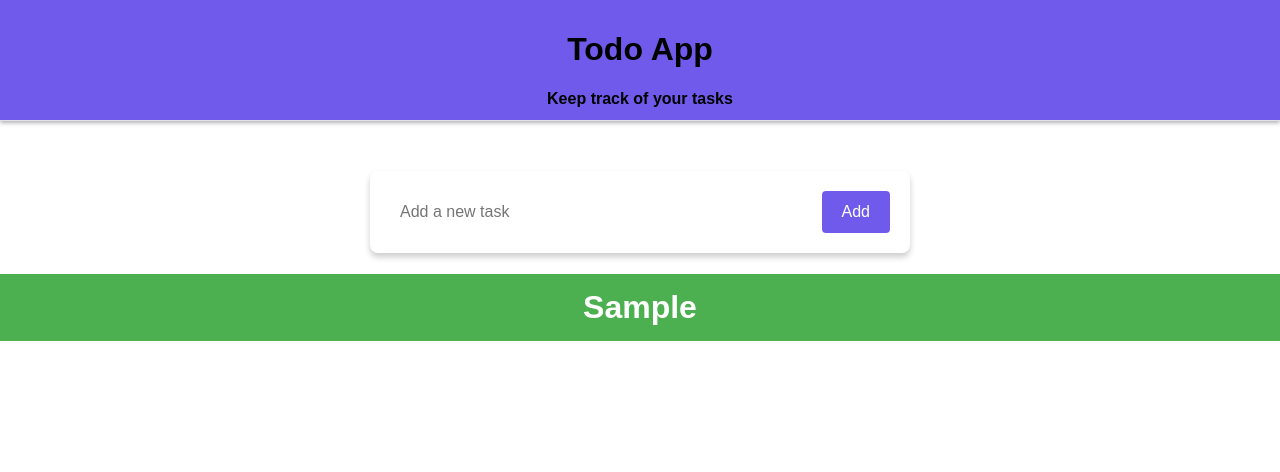
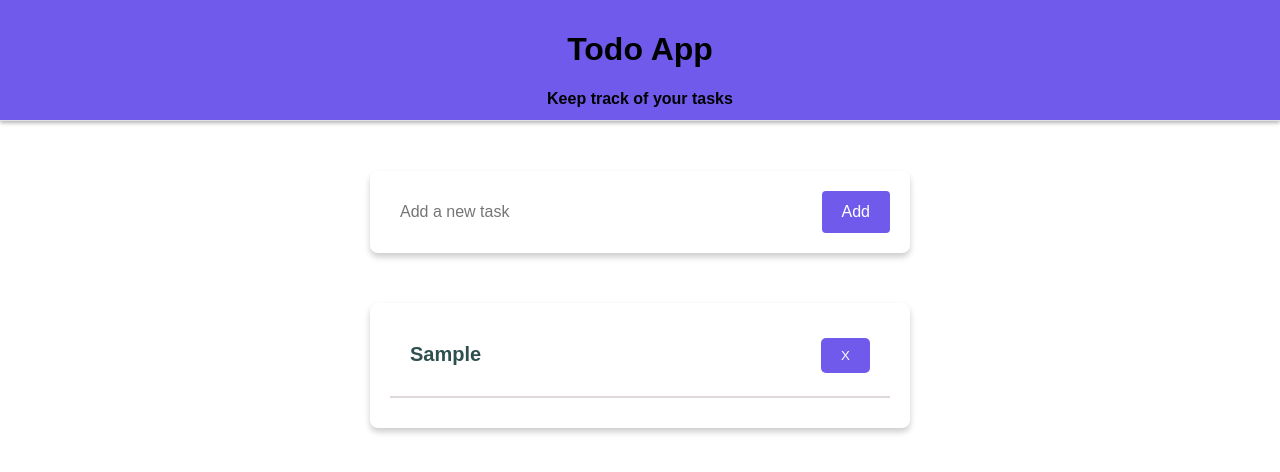
Before and after one commit to gabrielal4k/todoapp_react, a React (Vite) app in the folder todoapp/: page / in a window 1280 px wide. Both pictures are taken after typing "Sample" into the empty fields and a click on the button "Add". Shown: the top 472 px of the page. Built offline with nearby package versions, Linux system fonts and the light colour scheme.

Commit message:
component for complete

```diff
--- a/todoapp/src/component/Form.jsx
+++ b/todoapp/src/component/Form.jsx
@@ -3,13 +3,18 @@ import styles from "./form.module.css";
 
 
 export default function Form({todos, setTodos}){
-    const [todo, setTodo] = useState("");
+    // const [todo, setTodo] = useState("");
+    const [todo, setTodo] = useState({name: "", done: false});
 
     function handleSubmit(e) {
 
         e.preventDefault();
+        // if (todo.trim() === "") {
+        //     return;
+        // }
+
         setTodos([...todos, todo]);
-        setTodo("");
+        setTodo({name: "", done: false});
     }
 
     return(
@@ -17,8 +22,8 @@ export default function Form({todos, setTodos}){
                 <div className={styles.inputContainer}>
                     <input type="text"
                         className={styles.modernInput}
-                        onChange={(e) => setTodo(e.target.value) }
-                        value={todo}
+                        onChange={(e) => setTodo({name: e.target.value, done:false}) }
+                        value={todo.name}
                         placeholder="Add a new task" />
                     <button
                         className={styles.modernButton}
--- a/todoapp/src/component/Todo.jsx
+++ b/todoapp/src/component/Todo.jsx
@@ -11,7 +11,7 @@ export default function Todo(){
     return (
         <div>
             <Form todos={todos} setTodos={setTodos} />
-            <TodoList todos={todos} />
+            <TodoList todos={todos} setTodos={setTodos} />
         </div>
     );
 }
--- a/todoapp/src/component/TodoItem.jsx
+++ b/todoapp/src/component/TodoItem.jsx
@@ -1,10 +1,27 @@
-import '../css/style.css';
+import styles from './todoitem.module.css';
+
+export default function TodoItem({item, todos, setTodos}) {
+
+    function handleDelete(item){
+        console.log(`Deleting item: ${item.name}`);
+
+        todos = todos.filter((todo) => todo !== item);
+        setTodos(todos);
+    };
 
 
-export default function TodoItem({item}) {
     return (
-        <div className="todo-item">
-            <h1 className="header">{item}</h1>
+        <div className={styles.modernItem}>
+            <div className={styles.modernItemName}>
+                {item.name}
+                <span>
+                    <button
+                    onClick={() => handleDelete(item)}
+                    className={styles.buttonDelete}>X</button>
+                </span>
+            </div>
+
+            <hr className={styles.line} />
         </div>
     );
 }
--- a/todoapp/src/component/TodoList.jsx
+++ b/todoapp/src/component/TodoList.jsx
@@ -1,12 +1,13 @@
 import TodoItem from "./TodoItem";
+import styles from "../component/todolist.module.css";
 
-export default function TodoList({todos}) {
+export default function TodoList({todos, setTodos}) {
 
 
     return (
-        <div>
+        <div className={styles.modernList}>
             {todos.map(item => (
-                <TodoItem key={item} item={item} />
+                <TodoItem key={item.name} item={item} todos={todos} setTodos={setTodos} />
             ))}
         </div>
     );
--- /dev/null
+++ b/todoapp/src/component/todoitem.module.css
@@ -0,0 +1,34 @@
+
+.modernItem{
+    width: 500px;
+    color: whitesmoke;
+    font-size: 20px;
+    margin: 0 auto;
+}
+
+.modernItemName{
+    font-weight: bold;
+    padding: 20px;
+    color: darkslategrey;
+}
+
+.line{
+    border: 1px solid rgb(223, 216, 216);
+}
+
+.buttonDelete{
+    background-color:rgb(112, 90, 236);
+    border-radius: 5px;
+    border: none;
+    padding: 10px 20px;
+    color: white;
+    float:right;
+    margin-top: -5px;
+    cursor: pointer;
+
+}
+
+.buttonDelete:hover{
+    outline: none;
+    background-color: darkred;
+}
--- /dev/null
+++ b/todoapp/src/component/todolist.module.css
@@ -0,0 +1,10 @@
+
+.modernList{
+    background-color: white;
+    border-radius: 8px;
+    box-shadow: 0 4px 6px rgba(0, 0, 0, 0.2);
+    width: 500px;;
+    margin: 0 auto;;
+    padding: 20px;
+    margin-top: 50px;
+}
```
